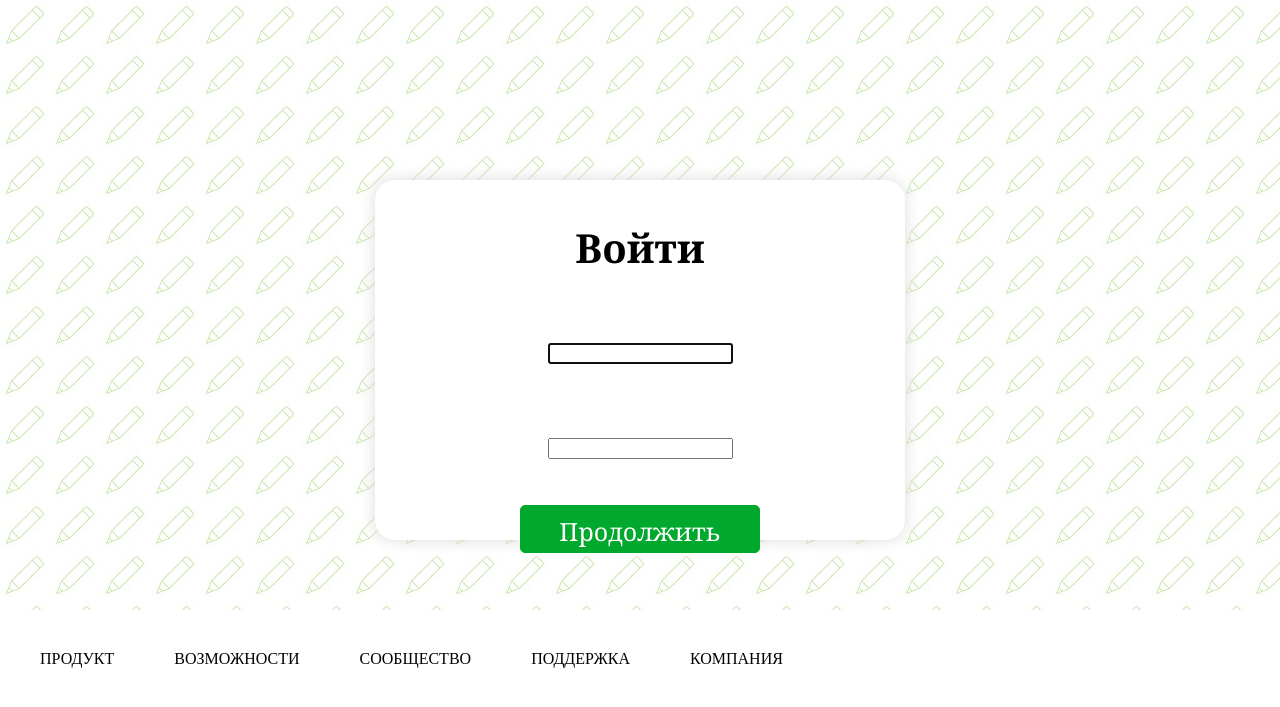
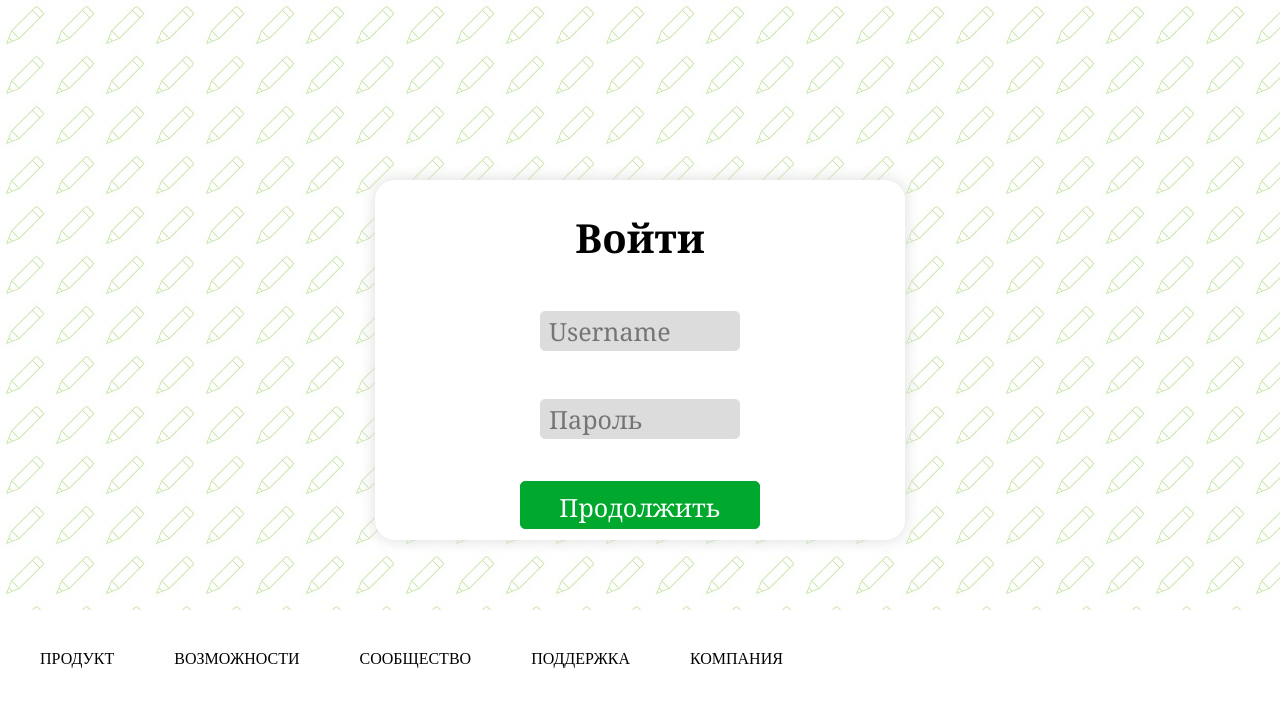
Before and after one commit to poleley/evernote_django, a Django app: page /evernote/login in a window 1280 px wide. Shown: the part 80-787 px from the top of the page. Run offline with Django 4.2, Linux system fonts and the light colour scheme.

Commit message:
login page fixes

```diff
--- a/evernote/forms.py
+++ b/evernote/forms.py
@@ -32,8 +32,14 @@
 
 
 class LoginUserForm(AuthenticationForm):
-    username = forms.CharField(widget=forms.TextInput(attrs={'class': 'loginForm', 'placeholder': 'Username'})),
-    password = forms.CharField(widget=forms.PasswordInput(attrs={'class': 'loginForm', 'placeholder': 'Пароль'})),
+    username = forms.CharField(widget=forms.TextInput(attrs={'class': 'loginForm', 'placeholder': 'Username'}))
+    password = forms.CharField(widget=forms.PasswordInput(attrs={'class': 'loginForm', 'placeholder': 'Пароль'}))
+
+    class Meta:
+        widgets = {
+            'username': forms.TextInput(attrs={'class': 'loginForm', 'placeholder': 'Username'}),
+            'password': forms.PasswordInput(attrs={'class': 'loginForm', 'placeholder': 'Username'}),
+        }
 
 
 class RegisterUserForm(UserCreationForm):
--- a/evernote/static/evernote/css/login_style.css
+++ b/evernote/static/evernote/css/login_style.css
@@ -52,6 +52,7 @@
 }
 .login p {
     margin-bottom: 20px;
+    margin-top: 30px;
     font: bold 40px "Georgia";
 }
 .loginForm {
@@ -65,6 +66,7 @@
     padding: 8px;
 }
 .buttonContinue {
+    margin-top: 10px;
     height: 48px;
     width: 240px;
     font: 25px "Georgia";
```
